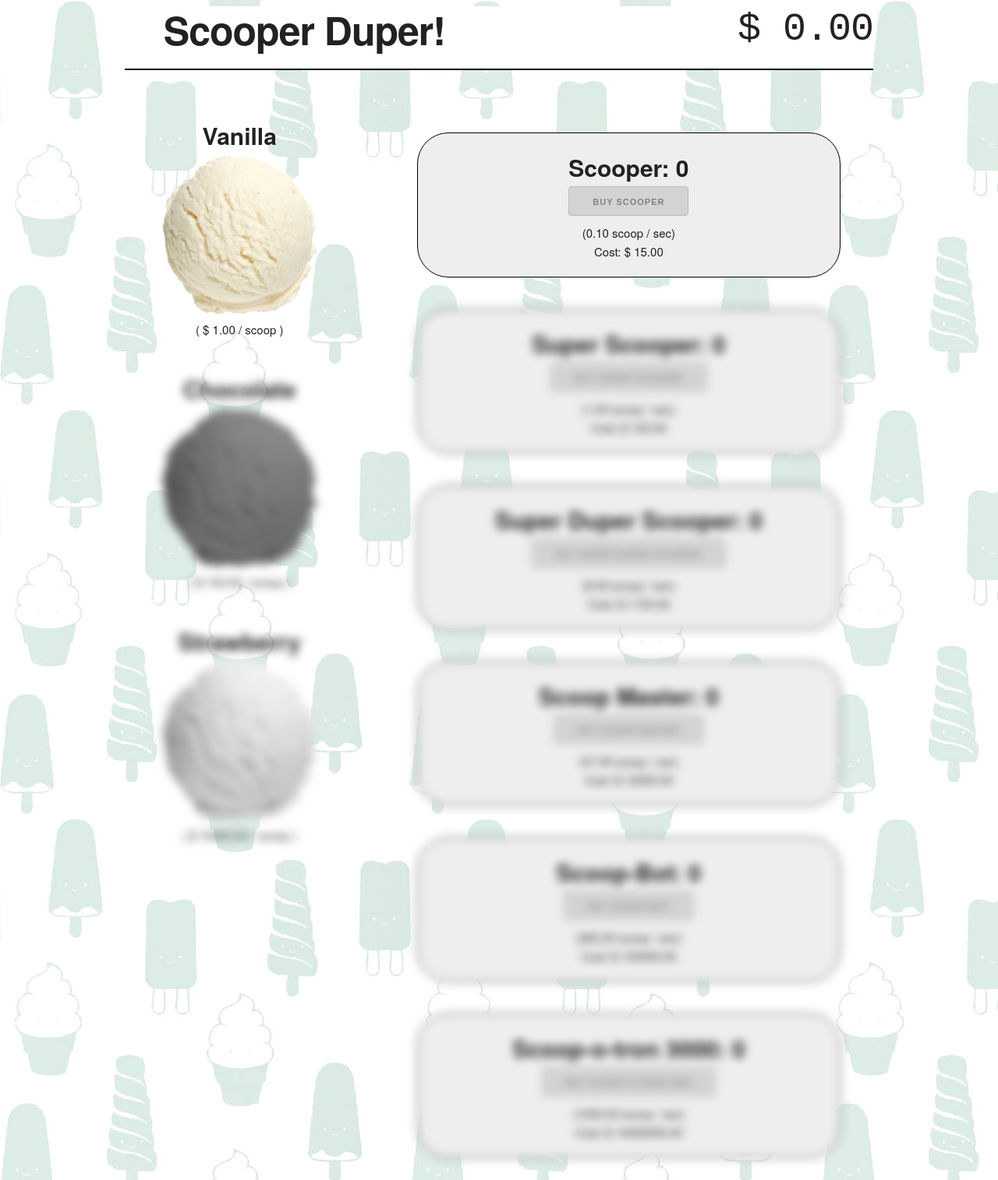
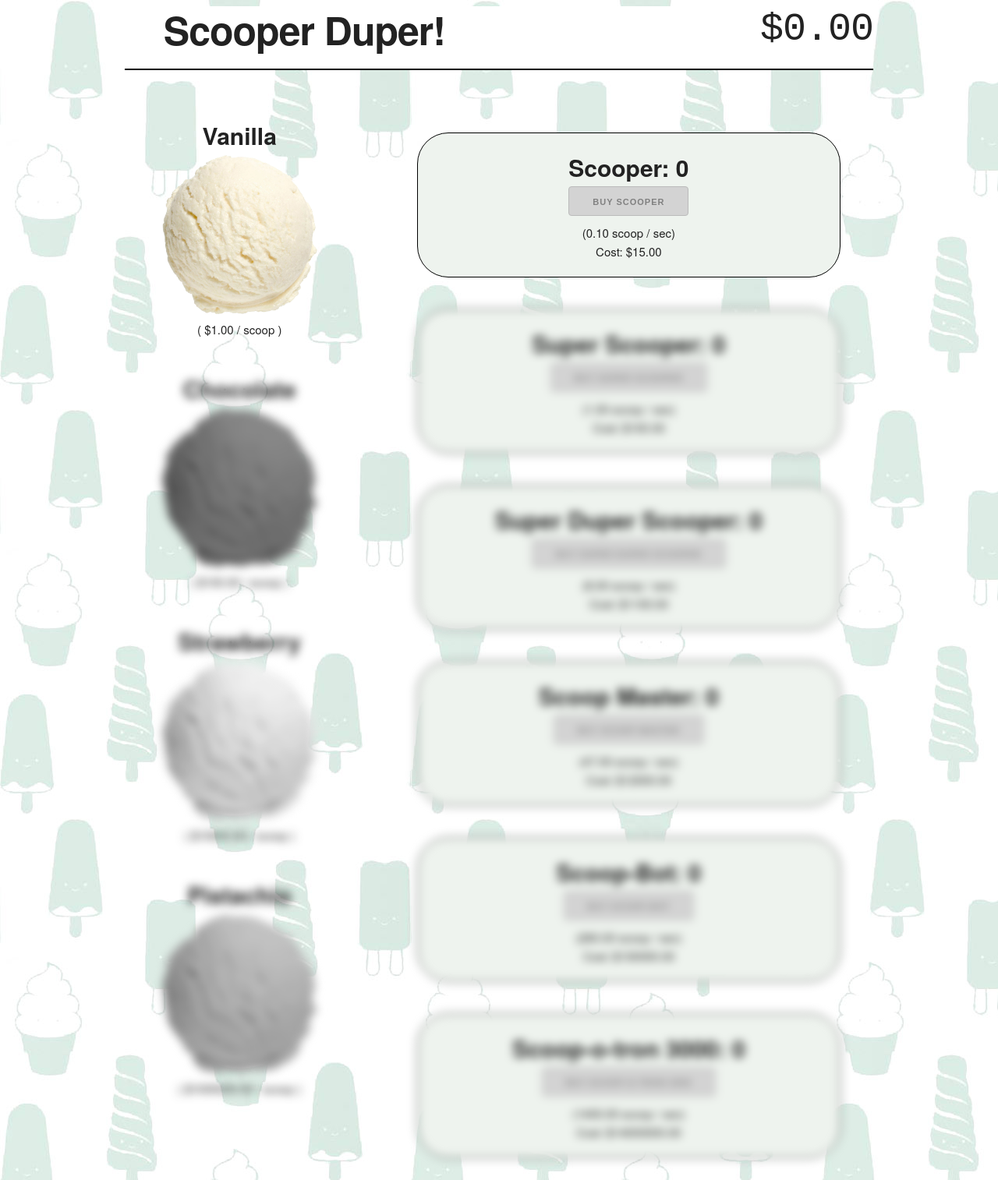
Before and after one commit to marcmajcher/scooperduper, a website: page index.html in a window 1280 px wide. Shown: the whole page at 78% size. Drawn offline with Linux system fonts and the light colour scheme.

Commit message:
pistachio

```diff
--- a/css/style.css
+++ b/css/style.css
@@ -40,7 +40,7 @@
 }
 
 .generator {
-    background-color: #eee;
+    background-color: #eef3ee;
     border: 1px solid black;
     border-radius: 40px;
     display: inline-block;
--- a/js/ScooperGame.js
+++ b/js/ScooperGame.js
@@ -104,6 +104,11 @@
           income: 10000,
           name: 'Strawberry',
           unlock: 100000,
+        },
+        pistachio: {
+          income: 1000000,
+          name: 'Pistachio',
+          unlock: 10000000,
         }
       };
 
@@ -138,7 +143,7 @@
         <div class="flavor flavor-locked" id="flavor-${flavor}">
           <div class="flavor-name">${this.flavors[flavor].name}</div>
           <img id="scoop-${flavor}" class="scoop" src="img/scoop-${flavor}.png" alt="Scoop of ${this.flavors[flavor].name}">
-          <div>( $ <span id="profit-${flavor}">.</span> / scoop )</div>
+          <div>( $<span id="profit-${flavor}">.</span> / scoop )</div>
         </div>
       `;
     }
@@ -151,7 +156,7 @@
           <div>
               <button class="btn-buy" id="buy-${gen}">Buy ${this.generators[gen].name}</button>
               <div>(<span id="rate-${gen}">.</span> scoop / sec)</div>
-              <div>Cost: $ <span id="cost-${gen}">.</span></div>
+              <div>Cost: $<span id="cost-${gen}">.</span></div>
           </div>
         </div>
       `;
--- a/package.json
+++ b/package.json
@@ -1,6 +1,6 @@
 {
   "name": "scooperduper",
-  "version": "0.0.1",
+  "version": "0.1.0",
   "description": "Ice Cream Clicky Game",
   "main": "index.js",
   "directories": {
```
Also changed, not shown: index.html (+1 -1 lines), img/scoop-pistachio.png (added).
